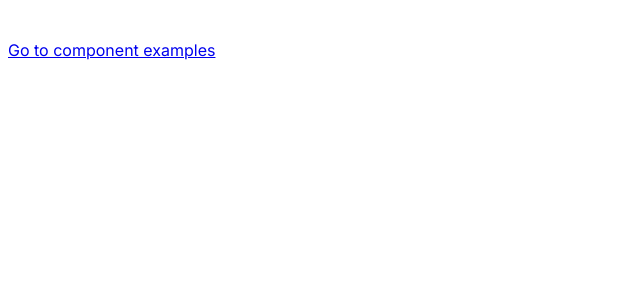
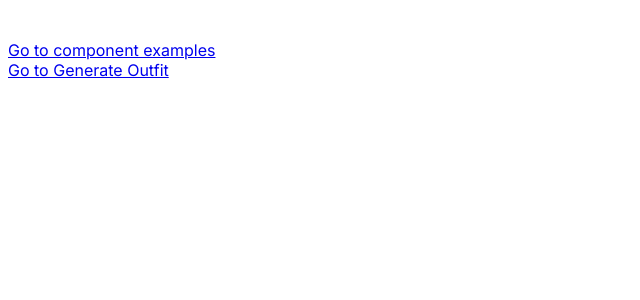
Before and after one commit to pbuterba/cs5167-proj2, a SvelteKit app: page / in a window 1280 px wide. Shown: the top 300 px of the page, without its empty margins (0-640 px from the left). Built offline with nearby package versions, Linux system fonts and the light colour scheme.

Commit message:
added link to home page

```diff
--- a/src/routes/+page.svelte
+++ b/src/routes/+page.svelte
@@ -1,3 +1,5 @@
 <div>
 	<a href="component-examples">Go to component examples</a>
+	<br>
+	<a href="generate-outfit">Go to Generate Outfit</a>
 </div>
```
